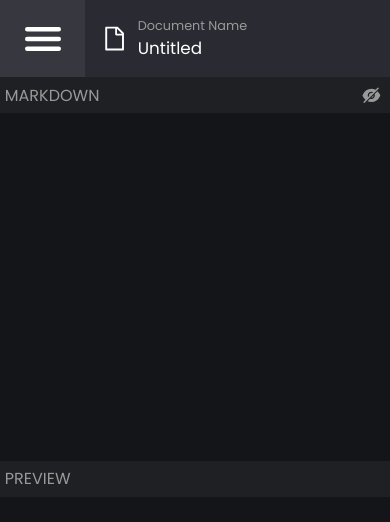
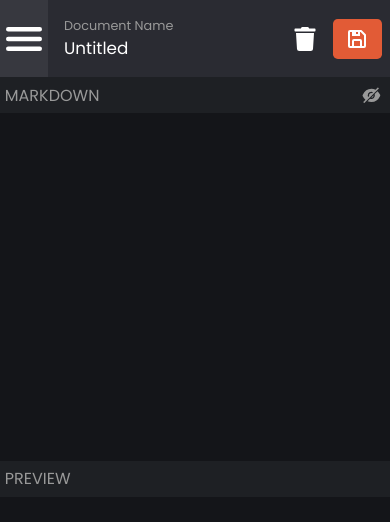
Before and after one commit to EnFlorian/markii-markdown-editor, a React (Create React App) app: page / in a window 390 px wide. Shown: the top 522 px of the page. Built offline with nearby package versions, Linux system fonts and the light colour scheme.

Commit message:
Fixed overflow issues in mobile view

```diff
--- a/src/components/Header/Header.scss
+++ b/src/components/Header/Header.scss
@@ -141,3 +141,15 @@
     }
   }
 }
+
+@media screen and (max-width: 435px) {
+  .header {
+    &__file-icon {
+      display: none;
+    }
+
+    &__left-content {
+      max-width: 75%;
+    }
+  }
+}
```
